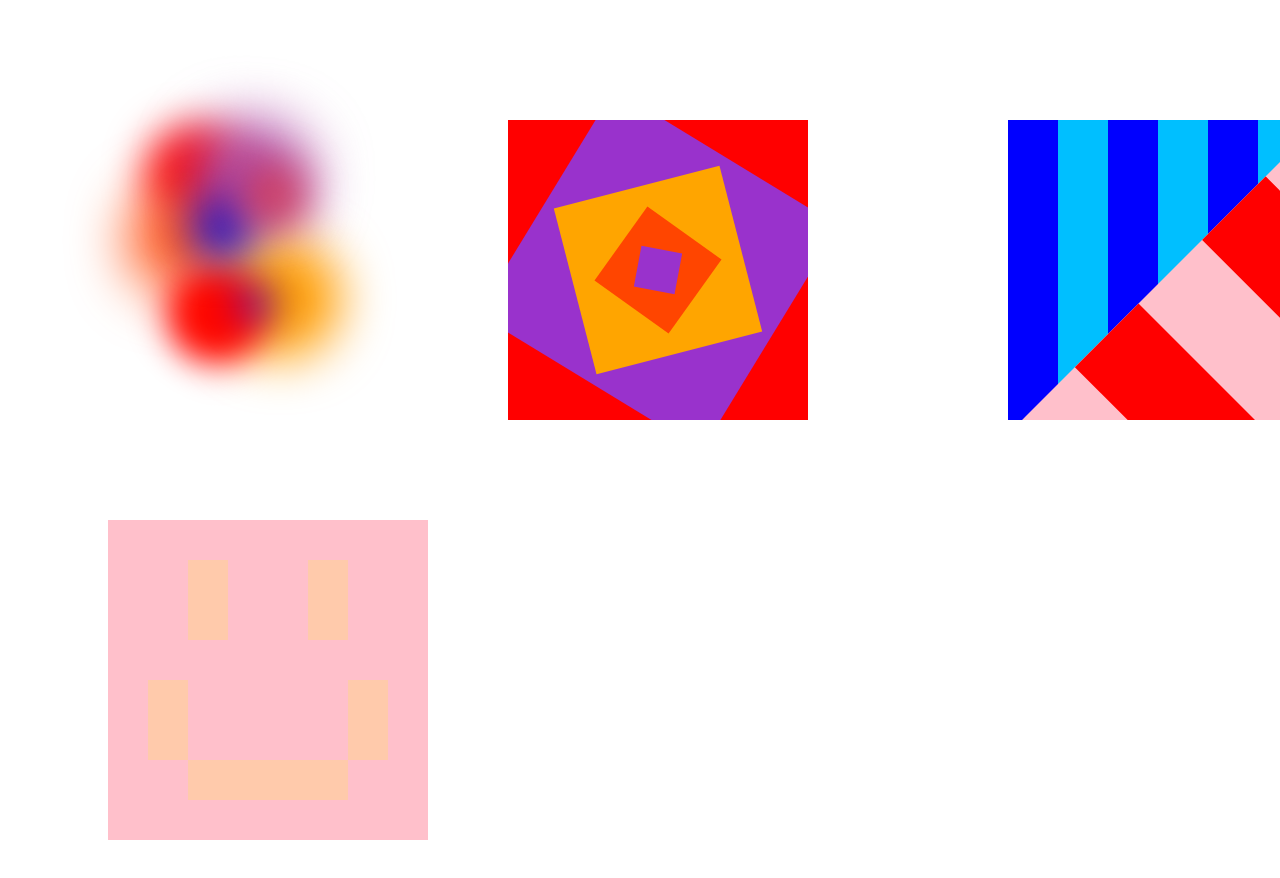
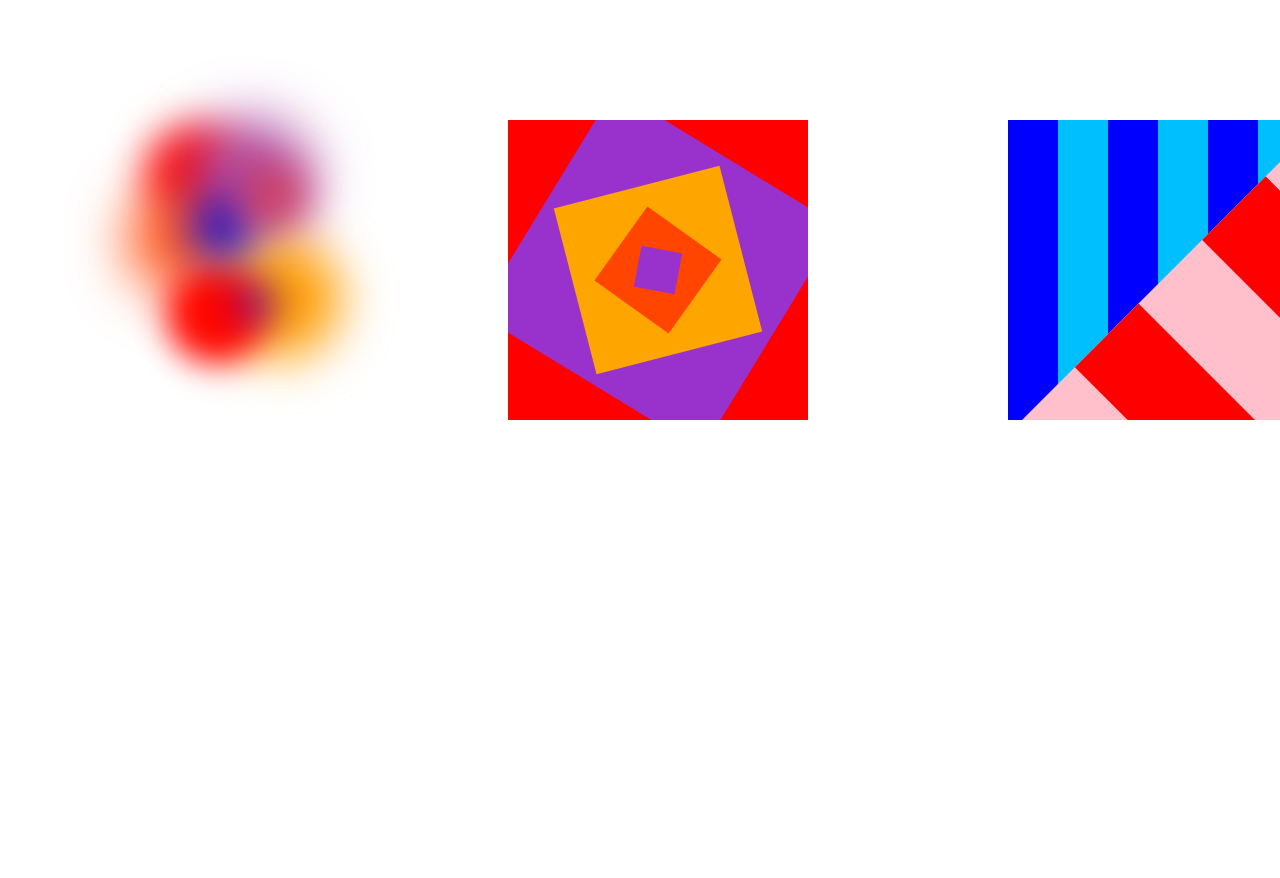
Before and after one commit to danilhautilus911/Wikimedium, a plain HTML site: page animationdz2.html in a window 1280 px wide. Shown: the top 878 px of the page. Drawn offline with Linux system fonts and the light colour scheme.

Commit message:
Update animationdz2.html

```diff
--- a/animationdz2.html
+++ b/animationdz2.html
@@ -390,7 +390,7 @@
         <div class="third19"></div>
       </div>
     </div>
-    <div class="fourth">
+    <!-- <div class="fourth">
       <div class="td1">
         <div class="t1"></div>
         <div class="t2"></div>
@@ -470,7 +470,7 @@
         <div class="t63"></div>
         <div class="t64"></div>
       </div>
-    </div>
+    </div> -->
 
   </body>
 </html>
```
